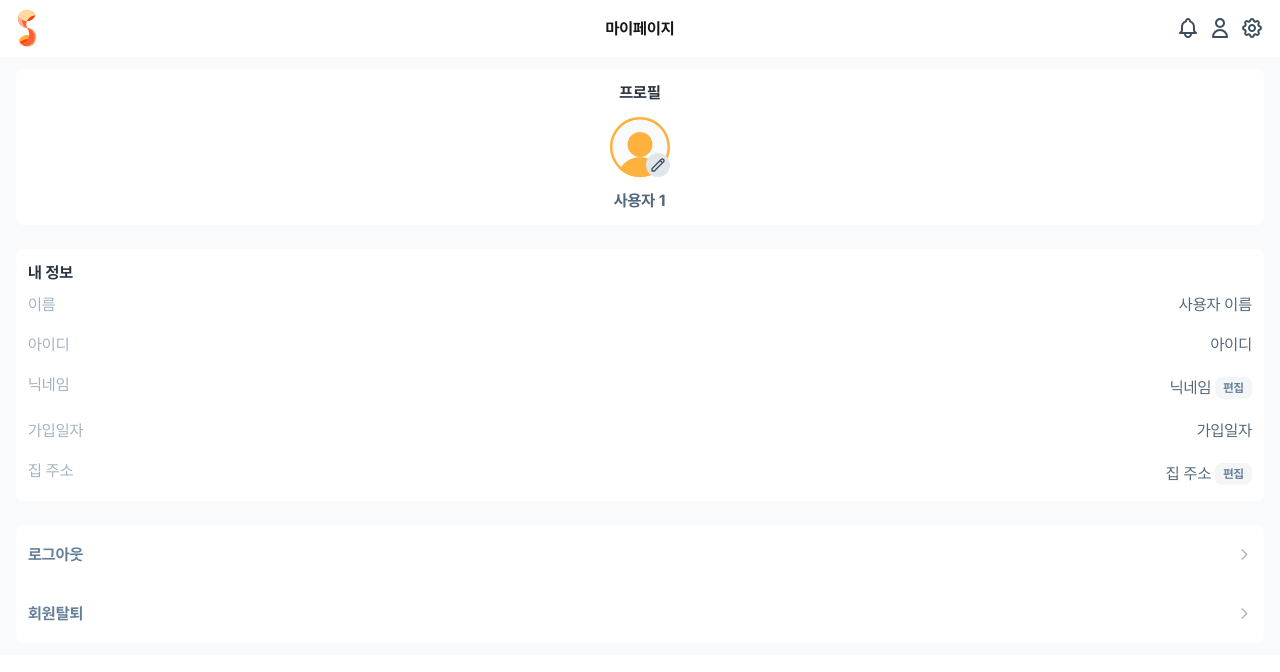
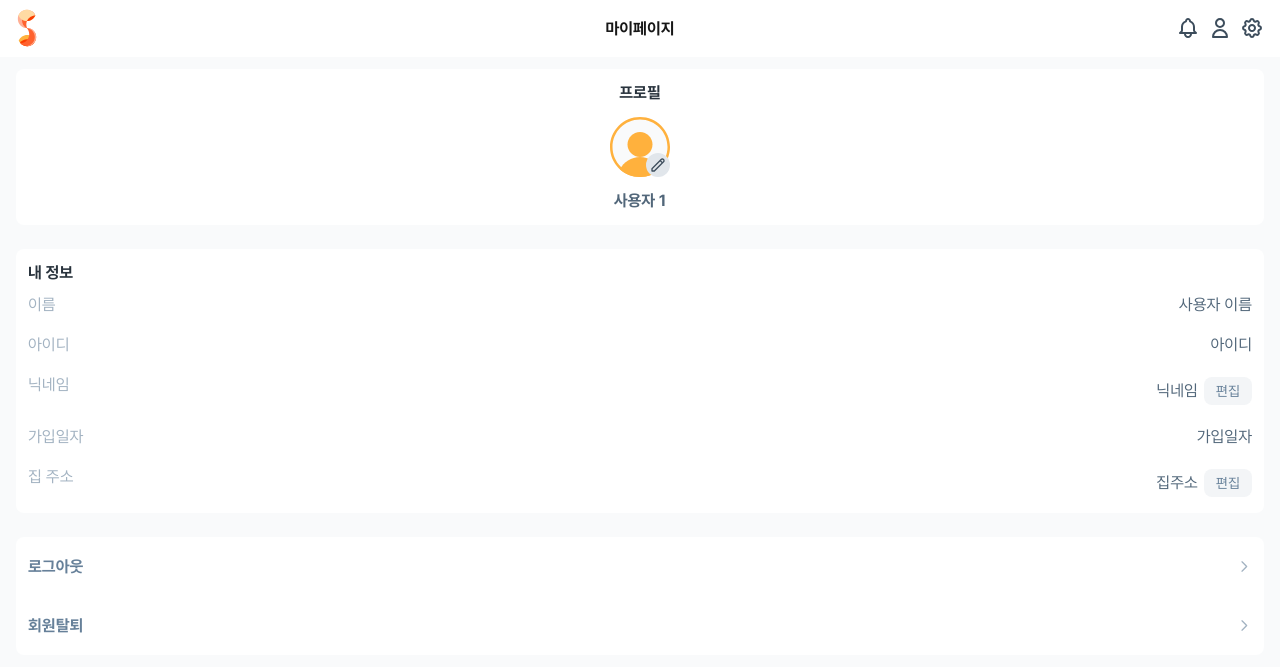
Before and after one commit to choi-su-hyun/front-next-dawaga, a Next.js app: page /my-page in a window 1280 px wide. Shown: the top 672 px of the page. Built offline with nearby package versions, Linux system fonts and the light colour scheme.

Commit message:
feat :: 닉네임, 주소 수정 기능 추가

```diff
--- a/src/components/common/Button/Button.module.scss
+++ b/src/components/common/Button/Button.module.scss
@@ -40,7 +40,7 @@
 }
 .secondary-btn {
   font-weight: 700;
-  color: var(--cool-gray900);
+  color: var(--cool-gray800);
   background-color: var(--secondary);
 }
 .icon-btn {
@@ -58,9 +58,10 @@
 
 // ============================= size [START] =============================
 .size-xx-small {
-  padding: 0.4rem 0.8rem;
+  padding: 0.6rem 1.2rem;
   border-radius: var(--border-radius-sm);
-  font-size: var(--font-x-sm);
+  font-size: var(--font-sm);
+  font-weight: 400;
 }
 .size-x-small {
   padding: 0.8rem 1.6rem;
@@ -84,3 +85,6 @@
 .full-width {
   width: 100%;
 }
+.full-height {
+  height: 100%;
+}
--- a/src/components/common/Button/Button.tsx
+++ b/src/components/common/Button/Button.tsx
@@ -13,6 +13,7 @@ type ButtonVariantType =
   | "section-row-btn";
 type ButtonSizeType =
   | "size-xx-small"
+  | "size-xx-small--text-mid"
   | "size-x-small"
   | "size-small"
   | "icon-btn-size"
@@ -25,6 +26,7 @@ interface Props extends ButtonHTMLAttributes<HTMLButtonElement> {
   leftSlot?: ReactNode; //버튼 왼쪽에 넣는 아이콘
   rightSlot?: ReactNode; //버튼 오른쪽에 넣는 아이콘
   isFullWidth?: boolean; //전체 크기 버튼
+  isFullHeight?: boolean; //전체 크기 버튼
 }
 
 const Button: NextPage<Props> = ({
@@ -35,6 +37,7 @@ const Button: NextPage<Props> = ({
   leftSlot,
   rightSlot,
   isFullWidth,
+  isFullHeight,
   ...rest
 }) => {
   return (
@@ -42,7 +45,7 @@ const Button: NextPage<Props> = ({
       <button
         className={`${variant && style[variant]} ${size && style[size]} ${
           isFullWidth ? style["full-width"] : ""
-        } ${style["btn-style"]} ${
+        } ${isFullHeight ? style["full-height"] : ""} ${style["btn-style"]} ${
           leftSlot || rightSlot ? style["btn-style--have-icon"] : ""
         }`}
         {...rest}
--- a/src/components/common/Input/TextInput.tsx
+++ b/src/components/common/Input/TextInput.tsx
@@ -8,7 +8,9 @@ interface Props extends InputHTMLAttributes<HTMLInputElement> {
   label?: string;
   errorText?: string;
   successText?: string;
-  register: UseFormRegisterReturn;
+  register?: UseFormRegisterReturn;
+  value?: string;
+  changeFunc?: () => void;
 }
 
 const TextInput: NextPage<Props> = ({
@@ -17,12 +19,20 @@ const TextInput: NextPage<Props> = ({
   errorText,
   successText,
   register,
+  value,
+  changeFunc,
   ...rest
 }) => {
   return (
     <div className={style["text-input"]}>
       <label htmlFor={name}>{label}</label>
-      <input {...register} {...rest} />
+
+      {register ? (
+        <input {...register} {...rest} />
+      ) : (
+        <input value={value} onChange={changeFunc} {...rest} />
+      )}
+
       {errorText && (
         <span className={style["text-input__error-text"]}>{errorText}</span>
       )}
--- a/src/components/common/Modal/Popup.tsx
+++ b/src/components/common/Modal/Popup.tsx
@@ -28,7 +28,7 @@ const Popup = () => {
                   onClick={popup.confirm}
                   isFullWidth
                 >
-                  변경
+                  {popup.confirmBtnText ?? "확인"}
                 </Button>
                 <Button
                   size={"size-small"}
--- a/src/pages/my-page/MyPage.module.scss
+++ b/src/pages/my-page/MyPage.module.scss
@@ -63,7 +63,7 @@
     &-wrap {
       display: flex;
       align-items: center;
-      gap: var(--space-x-sm);
+      gap: var(--space-sm);
     }
   }
 }
--- a/src/pages/my-page/index.tsx
+++ b/src/pages/my-page/index.tsx
@@ -8,6 +8,12 @@ import Button from "@/components/common/Button/Button";
 import { useState } from "react";
 import { popupStore } from "@/stores/popup";
 import { useRecoilValue, useSetRecoilState } from "recoil";
+import TextInput from "@/components/common/Input/TextInput";
+import { useForm } from "react-hook-form";
+import useModal from "@/hooks/useModal";
+import ModalContainer from "@/components/common/Modal/ModalContainer";
+import DaumPostcodeEmbed, { Address } from "react-daum-postcode";
+import modalStyle from "@/components/common/Modal/Modal.module.scss";
 
 const MyPage: NextPage = ({}) => {
   const setPopup = useSetRecoilState(popupStore);
@@ -31,6 +37,35 @@ const MyPage: NextPage = ({}) => {
     });
   };
   // ============================= 프로필 이미지 수정 [END] =============================
+
+  // ============================= 닉네임 편집 [START] =============================
+  const [isNickNameEdit, setIsNickNameEdit] = useState(false);
+  const { register: nickNameRegister, handleSubmit: nickNameHandleSubmit } =
+    useForm<{ nickName: string }>();
+  // ============================= 닉네임 편집 [END] =============================
+
+  // ============================= 주소 편집 [START] =============================
+  const [isAddressEdit, setIsAddressEdit] = useState(false);
+  const {
+    register: addressRegister,
+    handleSubmit: addressHandleSubmit,
+    setValue,
+    formState: { errors },
+  } = useForm<{ postCode: string; address: string; addressDetail: string }>();
+
+  const handleAddressComplete = (data: Address) => {
+    console.log(`data : `, data);
+    setValue("postCode", data.zonecode);
+    setValue("address", data.address);
+    closeDaumPostCode();
+  };
+
+  const {
+    isOpened: isOpenDaumPostCode,
+    openModal: openDaumPostCode,
+    closeModal: closeDaumPostCode,
+  } = useModal("DaumPostCode");
+  // ============================= 주소 편집 [END] =============================
 
   return (
     <>
@@ -94,6 +129,7 @@ const MyPage: NextPage = ({}) => {
                   사용자 이름
                 </span>
               </div>
+
               <div className={myPageStyle["profile-content__row"]}>
                 <h5 className={myPageStyle["profile-content__title"]}>
                   아이디
@@ -102,17 +138,42 @@ const MyPage: NextPage = ({}) => {
                   아이디
                 </span>
               </div>
+
               <div className={myPageStyle["profile-content__row"]}>
                 <h5 className={myPageStyle["profile-content__title"]}>
                   닉네임
                 </h5>
                 <div className={myPageStyle["profile-content__value-wrap"]}>
-                  <span className={myPageStyle["profile-content__value"]}>
-                    닉네임
-                  </span>
-                  <Button size={"size-xx-small"}>편집</Button>
+                  {!isNickNameEdit ? (
+                    <span className={myPageStyle["profile-content__value"]}>
+                      닉네임
+                    </span>
+                  ) : (
+                    <TextInput
+                      name="nickName"
+                      register={nickNameRegister("nickName")}
+                    />
+                  )}
+                  <Button
+                    variant={isNickNameEdit ? "cta-btn" : undefined}
+                    size={"size-xx-small"}
+                    onClick={() => {
+                      if (!isNickNameEdit) {
+                        setIsNickNameEdit(true);
+                      } else {
+                        setPopup({
+                          content: "닉네임을 저장하시겠습니까?",
+                          // TODO : 저장 api 필요
+                          confirm: () => {},
+                        });
+                      }
+                    }}
+                  >
+                    {isNickNameEdit ? "저장" : "편집"}
+                  </Button>
                 </div>
               </div>
+
               <div className={myPageStyle["profile-content__row"]}>
                 <h5 className={myPageStyle["profile-content__title"]}>
                   가입일자
@@ -121,15 +182,79 @@ const MyPage: NextPage = ({}) => {
                   가입일자
                 </span>
               </div>
+
               <div className={myPageStyle["profile-content__row"]}>
                 <h5 className={myPageStyle["profile-content__title"]}>
                   집 주소
                 </h5>
-                <div className={myPageStyle["profile-content__value-wrap"]}>
-                  <span className={myPageStyle["profile-content__value"]}>
-                    집 주소
-                  </span>
-                  <Button size={"size-xx-small"}>편집</Button>
+                <div
+                  className={`${myPageStyle["profile-content__value-wrap"]}`}
+                >
+                  {!isAddressEdit ? (
+                    <span className={myPageStyle["profile-content__value"]}>
+                      집주소
+                    </span>
+                  ) : (
+                    <div className="address-wrap">
+                      <div className="address-input-wrap">
+                        {/* 우편번호 */}
+                        <TextInput
+                          register={addressRegister("postCode", {
+                            required: {
+                              value: true,
+                              message: "주소 검색을 통해 주소를 입력해주세요",
+                            },
+                          })}
+                          type="text"
+                          name="postCode"
+                          placeholder="우편번호"
+                          disabled
+                          errorText={errors.postCode?.message}
+                        />
+                        <Button
+                          variant={"secondary-btn"}
+                          type="button"
+                          size="size-xx-small"
+                          onClick={() => openDaumPostCode()}
+                        >
+                          검색
+                        </Button>
+                      </div>
+
+                      {/* 주소 */}
+                      <TextInput
+                        register={addressRegister("address", {
+                          required: {
+                            value: true,
+                            message: "주소 검색을 통해 주소를 입력해주세요",
+                          },
+                        })}
+                        type="text"
+                        name="address"
+                        placeholder="주소"
+                        disabled
+                        errorText={errors.address?.message}
+                      />
+                    </div>
+                  )}
+                  <Button
+                    variant={isAddressEdit ? "cta-btn" : undefined}
+                    size={"size-xx-small"}
+                    isFullHeight={isAddressEdit}
+                    onClick={() => {
+                      if (!isAddressEdit) {
+                        setIsAddressEdit(true);
+                      } else {
+                        setPopup({
+                          content: "주소를 저장하시겠습니까?",
+                          // TODO : 저장 api 필요
+                          confirm: () => {},
+                        });
+                      }
+                    }}
+                  >
+                    {isAddressEdit ? "저장" : "편집"}
+                  </Button>
                 </div>
               </div>
             </div>
@@ -147,6 +272,23 @@ const MyPage: NextPage = ({}) => {
           </div>
         </section>
       </div>
+
+      {/* ============================= 주소 검색 모달 [START] ============================= */}
+      {isOpenDaumPostCode && (
+        <ModalContainer id="DaumPostCode" position="bottom">
+          <div className={modalStyle["modal__header-wrap"]}>
+            <div className={modalStyle["modal__header"]}>
+              <h3 className={modalStyle["modal__title"]}>주소 검색</h3>
+            </div>
+          </div>
+
+          <DaumPostcodeEmbed
+            onComplete={handleAddressComplete}
+            style={{ height: "600px" }}
+          />
+        </ModalContainer>
+      )}
+      {/* ============================= 주소 검색 모달 [END] ============================= */}
     </>
   );
 };
--- a/src/stores/popup.ts
+++ b/src/stores/popup.ts
@@ -5,6 +5,7 @@ export type PopupType = {
   content: string; // 보여줄 문구
   subtext?: string; // 보여줄 문구 (서브)
   confirm?: () => void; // 확인 동작
+  confirmBtnText?: string; // 확인 버튼 글자
   confirmText?: string; // 확인시 문구
   cancel?: () => void; // 취소 동작
   cancelText?: string; // 취소시 문구
```
